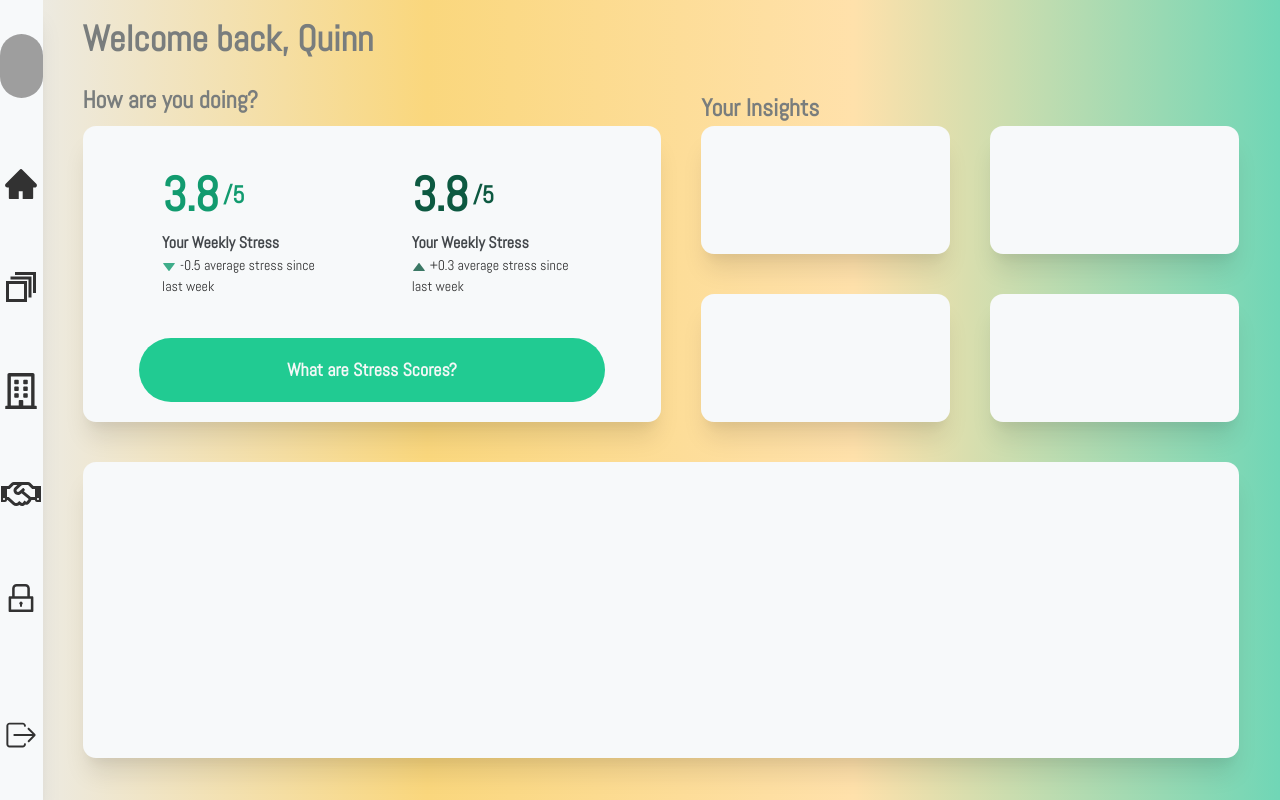
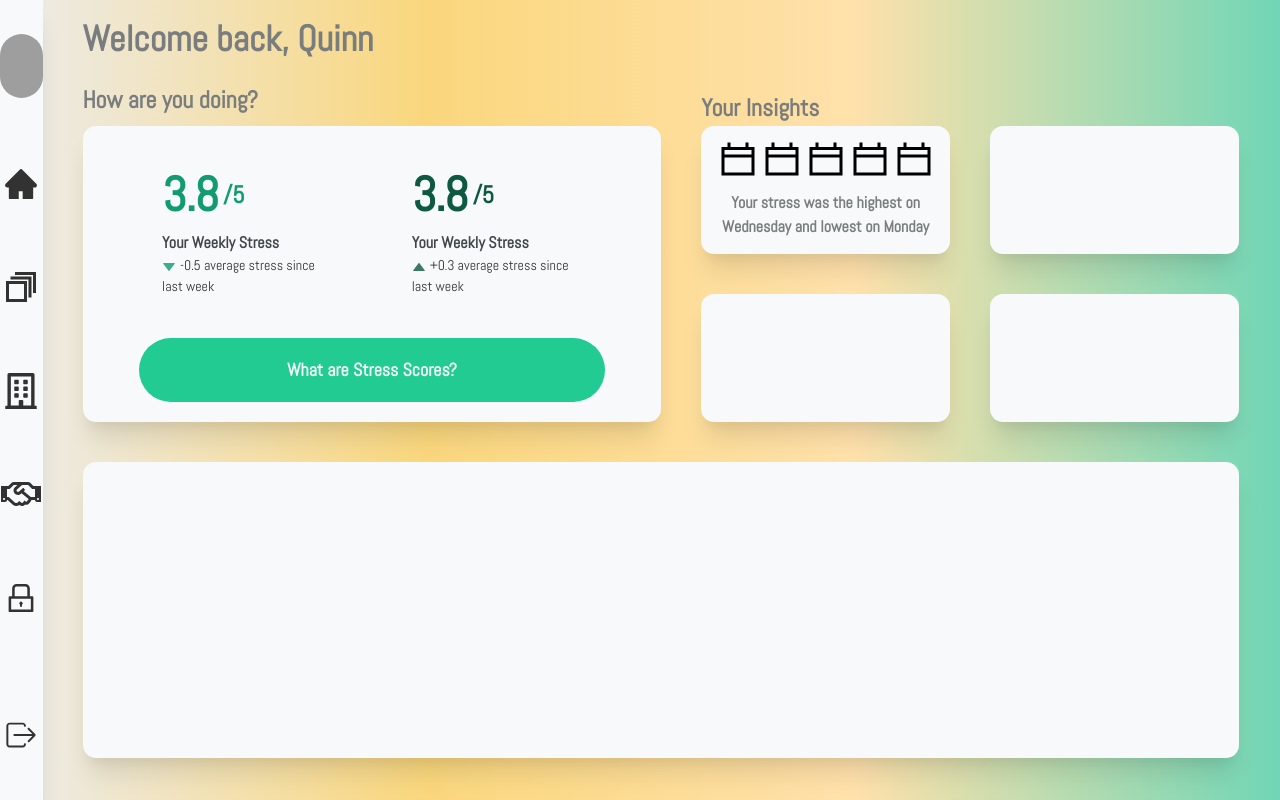
Before and after one commit to joshbrookstone/getautumn_takehome_fe, a Next.js app: page / in a window 1280 px wide. Built offline with nearby package versions, Linux system fonts and the light colour scheme; grey boxes are pictures that could not be loaded.

Commit message:
calender mvp

```diff
--- a/components/insights/calender/Calender.jsx
+++ b/components/insights/calender/Calender.jsx
@@ -1,26 +1,12 @@
 import React from "react";
 import { getStressLevelColors } from "../../../helpers/Stress/getStressLevelColors";
+import { GrCalendar } from "react-icons/gr";
+import { Icon } from "@chakra-ui/react";
 
 function Calender({ stressLevel, index }) {
   // only return a filled calender if stress is greater than 3
 
-  return (
-    <div>
-      <svg
-        className="w-9 h-9 "
-        fill={getStressLevelColors(stressLevel, index)}
-        stroke={getStressLevelColors(stressLevel, index)}
-        viewBox="0 0 20 20"
-        xmlns="http://www.w3.org/2000/svg"
-      >
-        <path
-          fillRule="evenodd"
-          d="M6 2a1 1 0 00-1 1v1H4a2 2 0 00-2 2v10a2 2 0 002 2h12a2 2 0 002-2V6a2 2 0 00-2-2h-1V3a1 1 0 10-2 0v1H7V3a1 1 0 00-1-1zm0 5a1 1 0 000 2h8a1 1 0 100-2H6z"
-          clipRule="evenodd"
-        />
-      </svg>
-    </div>
-  );
+  return <Icon marginX="0.5" as={GrCalendar} w={10} h={9} color="#323232" />;
 }
 
 export default Calender;
--- a/components/insights/calender/CalenderStress.jsx
+++ b/components/insights/calender/CalenderStress.jsx
@@ -6,21 +6,13 @@ const CalenderStress = () => {
   return (
     <Container
       flexDir="row"
-      justifyContent="space-evenly"
+      justifyContent="center"
       as={Flex}
-      backgroundColor="#FFF7E7"
       maxW="container.sm"
     >
-      <Text>Hello</Text>
-      <Text>Hello</Text>
-      <Text>Hello</Text>
-      <Text>Hello</Text>
-
-      {/* <div>
-        {mockStressLevelOfDays.map((stressLevel, index) => {
-          return <Calender stressLevel={stressLevel} index={index}></Calender>;
-        })}
-      </div> */}
+      {mockStressLevelOfDays.map((stressLevel, index) => {
+        return <Calender stressLevel={stressLevel} index={index}></Calender>;
+      })}
     </Container>
   );
 };
--- /dev/null
+++ b/components/insights/calender/CalenderText.jsx
@@ -0,0 +1,12 @@
+import React from "react";
+import { Text } from "@chakra-ui/react";
+
+function CalenderText() {
+  return (
+    <Text fontWeight="semibold" wordBreak="break-word" textAlign="center">
+      Your stress was the highest on Wednesday and lowest on Monday
+    </Text>
+  );
+}
+
+export default CalenderText;
--- a/components/navbar/NavBar.jsx
+++ b/components/navbar/NavBar.jsx
@@ -1,10 +1,9 @@
-import { Flex, Image } from "@chakra-ui/react";
+import { Flex, Image, Icon } from "@chakra-ui/react";
 import { Image as NextImage } from "next/image";
 import { AiFillHome, AiOutlineLock } from "react-icons/ai";
 import { CgStack } from "react-icons/cg";
 import { FaRegBuilding, FaRegHandshake } from "react-icons/fa";
 import { IoIosLogOut } from "react-icons/io";
-import { Icon } from "@chakra-ui/react";
 
 const Navbar = (props) => {
   return (
--- a/pages/index.jsx
+++ b/pages/index.jsx
@@ -1,17 +1,4 @@
-import {
-  Flex,
-  Container,
-  Grid,
-  GridItem,
-  Text,
-  VStack,
-  Button,
-  Stat,
-  StatHelpText,
-  StatNumber,
-  StatArrow,
-  StatLabel,
-} from "@chakra-ui/react";
+import { Flex, Grid, GridItem } from "@chakra-ui/react";
 import CalenderStress from "../components/insights/calender/CalenderStress";
 import DashBoardGreeting from "../components/dashBoardGreeting/DashBoardGreeting";
 import InsightsHeader from "../components/insights/InsightsHeader";
@@ -19,6 +6,8 @@ import Navbar from "../components/navbar/NavBar";
 import StressScoreButton from "../components/stressScores/StressScoreButton";
 import WeeklyStress from "../components/stressScores/WeeklyStress";
 import MonthlyStress from "../components/stressScores/MonthlyStress";
+import Calender from "../components/insights/calender/Calender";
+import CalenderText from "../components/insights/calender/CalenderText";
 
 const Home = ({}) => {
   return (
@@ -31,6 +20,7 @@ const Home = ({}) => {
       <GridItem rowSpan={20} colSpan={2} bg="#F7F9FA" shadow="xl">
         <Navbar />
       </GridItem>
+
       <GridItem
         borderRadius="13px"
         rowSpan={3}
@@ -40,6 +30,7 @@ const Home = ({}) => {
       >
         <DashBoardGreeting />
       </GridItem>
+
       <GridItem
         as={Flex}
         borderRadius="13px"
@@ -50,6 +41,7 @@ const Home = ({}) => {
       >
         <InsightsHeader />
       </GridItem>
+
       <GridItem
         shadow="xl"
         borderRadius="13px"
@@ -65,9 +57,9 @@ const Home = ({}) => {
           <WeeklyStress />
           <MonthlyStress />
         </Flex>
-
         <StressScoreButton />
       </GridItem>
+
       <GridItem
         shadow="xl"
         borderRadius="13px"
@@ -76,7 +68,14 @@ const Home = ({}) => {
         gridColumnStart={18}
         gridColumnEnd={25}
         bg="#F7F9FA"
-      />
+        as={Flex}
+        flexDir="column"
+        justifyContent="space-evenly"
+      >
+        <CalenderStress />
+        <CalenderText />
+      </GridItem>
+
       <GridItem
         shadow="xl"
         borderRadius="13px"
```
